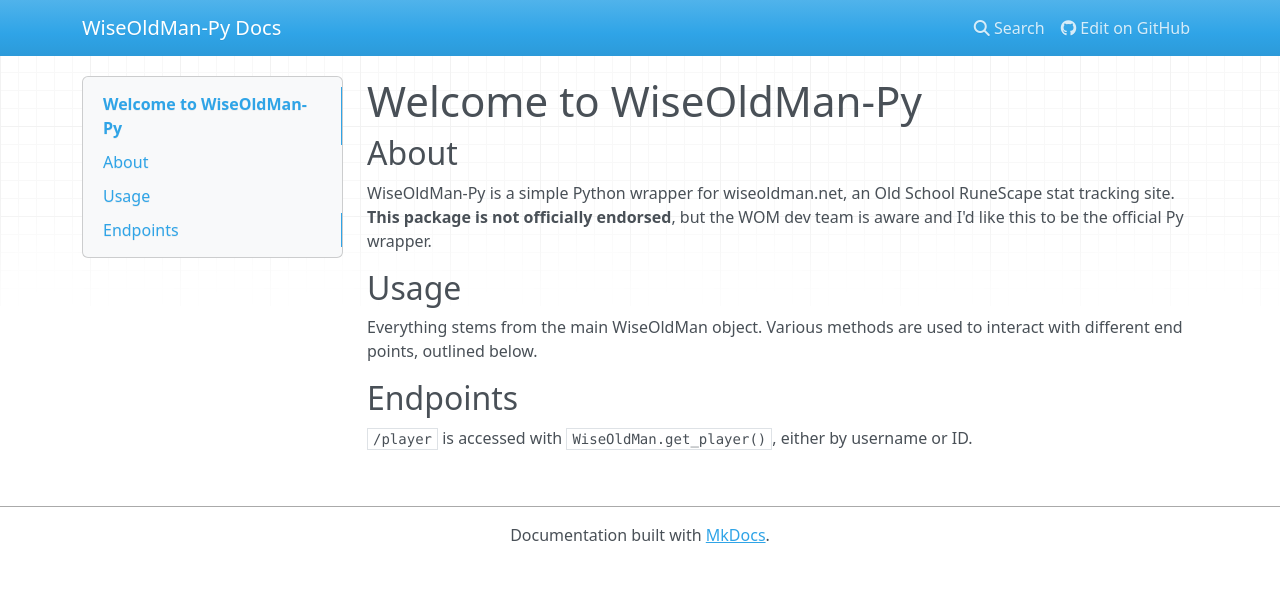
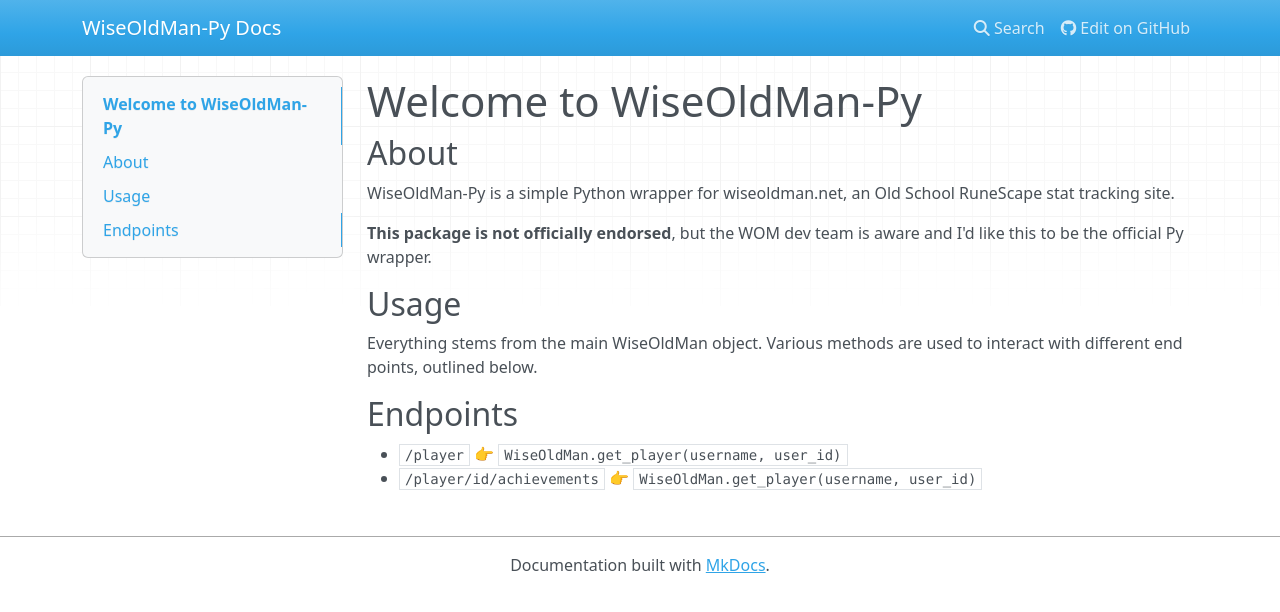
Before and after one commit to JoshPaulie/WiseOldMan-Py, an MkDocs documentation site: the page built from docs/index.md, in a window 1280 px wide. Shown: the top 612 px of the page. Built offline with MkDocs 1.6.1, drawn with Linux system fonts in a browser that asks for light colours; nearby versions of some CDN libraries.

Commit message:
Update index.md

```diff
--- a/docs/index.md
+++ b/docs/index.md
@@ -1,10 +1,13 @@
 # Welcome to WiseOldMan-Py
 
 ## About
-WiseOldMan-Py is a simple Python wrapper for wiseoldman.net, an Old School RuneScape stat tracking site. **This package is not officially endorsed**, but the WOM dev team is aware and I'd like this to be the official Py wrapper.
+WiseOldMan-Py is a simple Python wrapper for wiseoldman.net, an Old School RuneScape stat tracking site.
+
+**This package is not officially endorsed**, but the WOM dev team is aware and I'd like this to be the official Py wrapper.
 
 ## Usage
 Everything stems from the main WiseOldMan object. Various methods are used to interact with different end points, outlined below.
 
 ## Endpoints
-`/player` is accessed with `WiseOldMan.get_player()`, either by username or ID.
+- `/player` 👉 `WiseOldMan.get_player(username, user_id)`
+- `/player/id/achievements` 👉 `WiseOldMan.get_player(username, user_id)`
```
